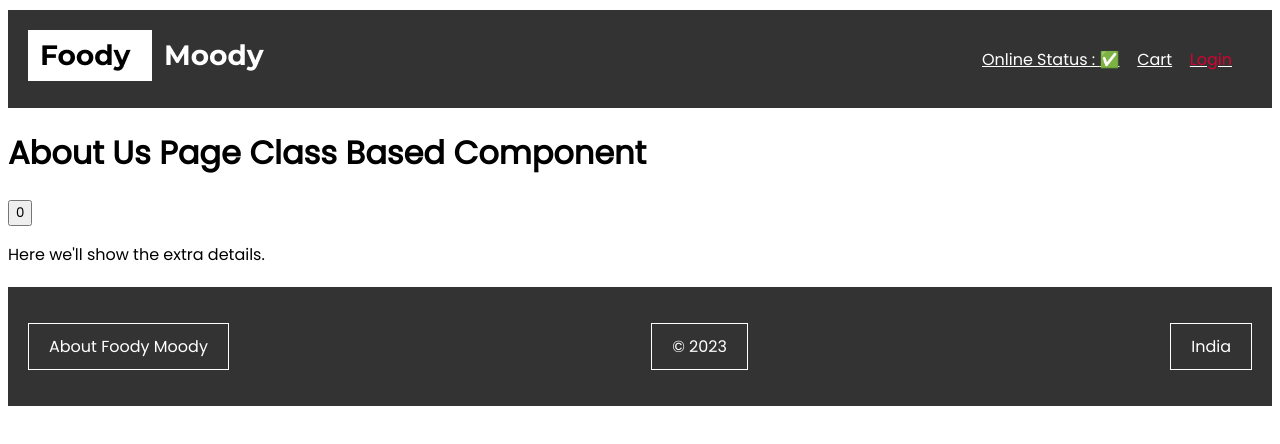
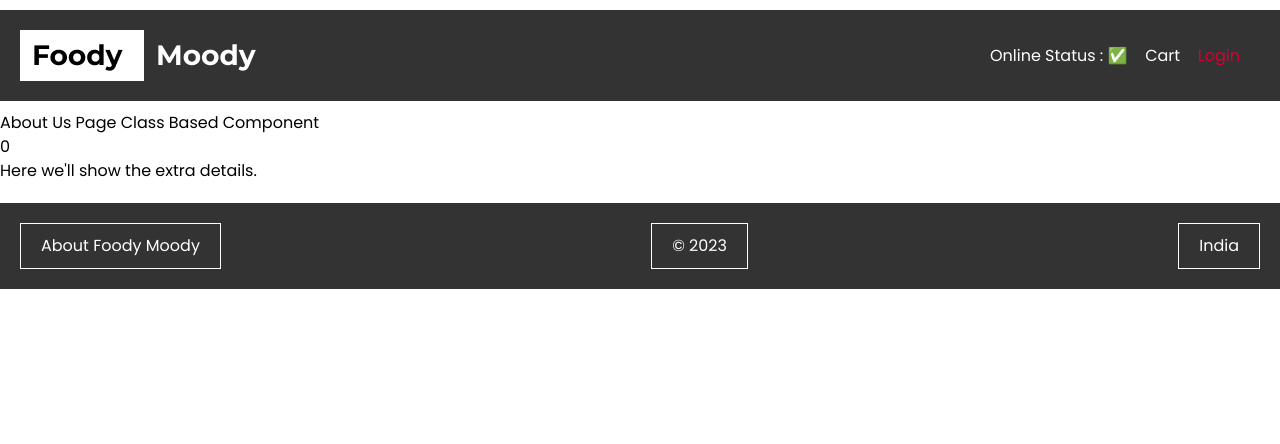
Before and after one commit to k-rahul21/NamasteReactLearning, a React (Vite) app: page /about in a window 1280 px wide. Shown: the top 444 px of the page. Built offline with nearby package versions, Linux system fonts and the light colour scheme.

Commit message:
config tailwindcss into our project

```diff
--- a/Index.css
+++ b/Index.css
@@ -1,3 +1,7 @@
+@tailwind base;
+@tailwind components;
+@tailwind utilities;
+
 * {
   font-family: "Poppins", sans-serif;
 }
--- a/package.json
+++ b/package.json
@@ -21,7 +21,9 @@
   "devDependencies": {
     "@parcel/transformer-sass": "^2.9.3",
     "parcel": "^2.9.3",
-    "process": "^0.11.10"
+    "postcss": "^8.4.30",
+    "process": "^0.11.10",
+    "tailwindcss": "^3.3.3"
   },
   "dependencies": {
     "react": "^18.2.0",
--- /dev/null
+++ b/tailwind.config.js
@@ -0,0 +1,8 @@
+/** @type {import('tailwindcss').Config} */
+module.exports = {
+  content: ["./src/**/*.{html,js,ts,jsx,tsx}"],
+  theme: {
+    extend: {},
+  },
+  plugins: [],
+};
```
Also changed, not shown: .postcssrc (added), 2 other files (tests, documents, lock files or other folders).
